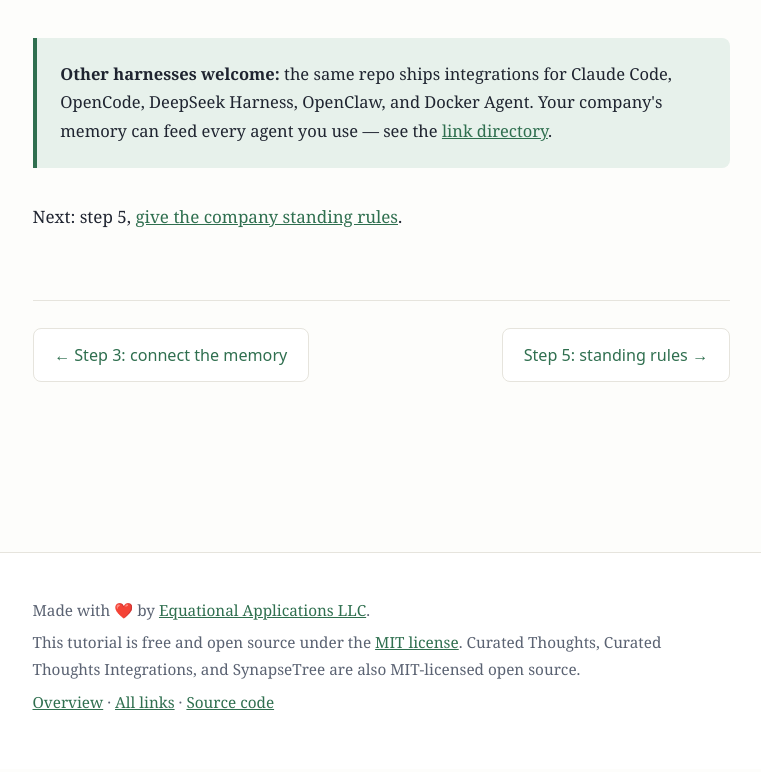
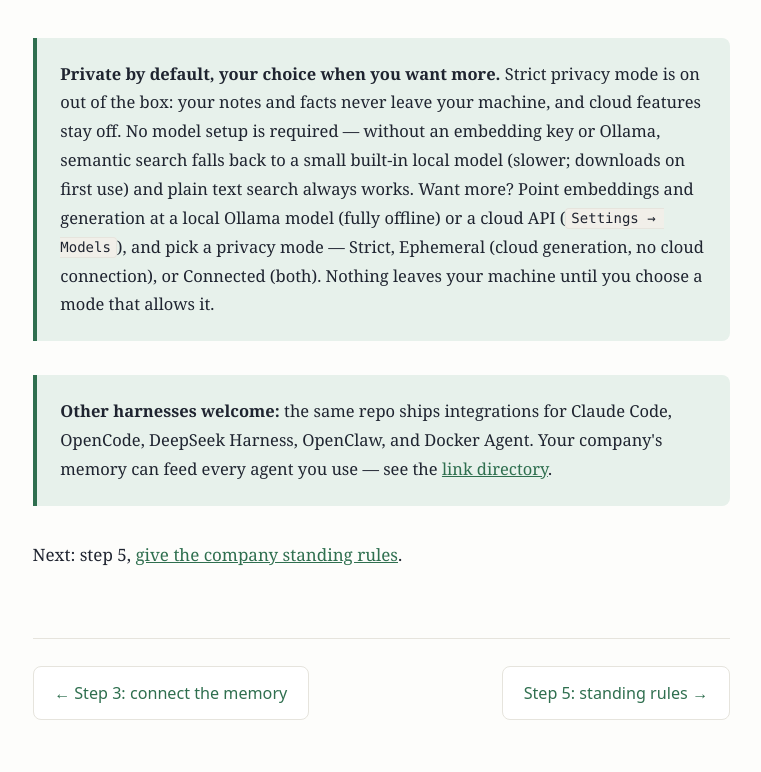
Before and after one commit to equationalapplications/company-in-a-box-tutorial, a plain HTML site: page site/first-integration.html in a window 1280 px wide. Shown: the part 3816-4588 px from the top of the page, without its empty margins (259-1020 px from the left). Drawn offline with Linux system fonts and the light colour scheme.

Commit message:
feat: privacy-modes aside — local-by-default story (Kurt ruling)
New .aside box after the figure teaches the privacy model: Strict mode
default (nothing leaves the machine, cloud off), no model setup needed
(embedding fallback per the doctor's WARN-only check), local Ollama vs
cloud API choice for embeddings and generation (Settings -> Models),
and the three privacy modes Strict / Ephemeral / Connected.

Ground truth: privacy/mod.rs (effective_mode default Strict),
privacy/enforce.rs (Strict: neither bridge nor external generation;
Ephemeral: external generation, no bridge; Connected: both),
README BYOI + Offline-First sections. Spec records the ruling, the
citations, and the scope widening (this aside is the only addition).

Gates after fold: tests OK; checker PASS with external links.

```diff
--- a/site/first-integration.html
+++ b/site/first-integration.html
@@ -161,6 +161,20 @@
   </figure>
 
   <div class="aside">
+    <p><strong>Private by default, your choice when you want more.</strong>
+    Strict privacy mode is on out of the box: your notes and facts never
+    leave your machine, and cloud features stay off. No model setup is
+    required — without an embedding key or Ollama, semantic search falls
+    back to a small built-in local model (slower; downloads on first use)
+    and plain text search always works. Want more? Point embeddings and
+    generation at a local Ollama model (fully offline) or a cloud API
+    (<code>Settings → Models</code>), and pick a privacy mode — Strict,
+    Ephemeral (cloud generation, no cloud connection), or Connected
+    (both). Nothing leaves your machine until you choose a mode that
+    allows it.</p>
+  </div>
+
+  <div class="aside">
     <p><strong>Other harnesses welcome:</strong> the same repo ships
     integrations for Claude Code, OpenCode, DeepSeek Harness, OpenClaw, and
     Docker Agent. Your company's memory can feed every agent you use — see
```
Also changed, not shown: 1 other file.
